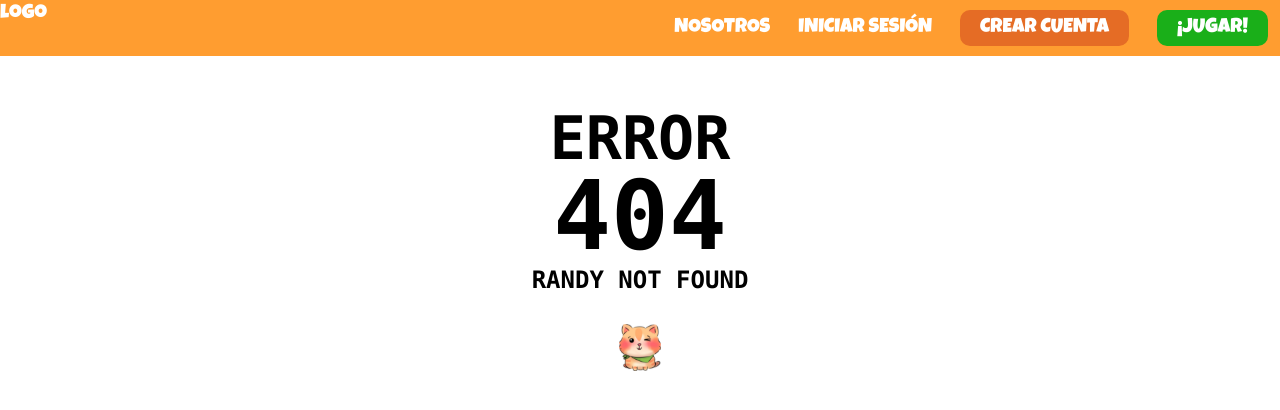
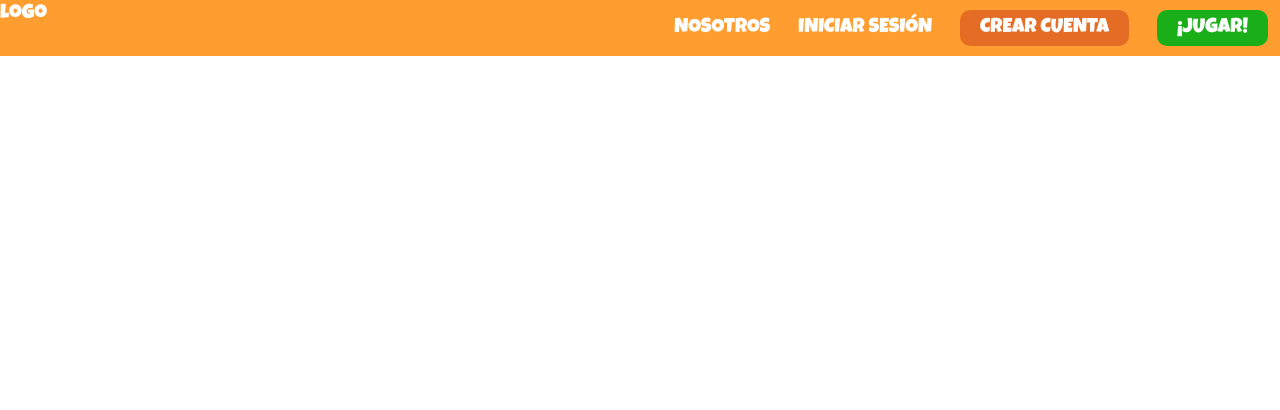
Before and after one commit to Randomlandia/frontend, a Next.js app: page /about in a window 1280 px wide. Before the commit this address had no page. Shown: the top 410 px of the page. Built offline with nearby package versions, Linux system fonts and the light colour scheme; a web font is replaced by a local one.

Commit message:
ERROR404 component done

```diff
--- a/components/RandyNotFound.jsx
+++ b/components/RandyNotFound.jsx
@@ -1,21 +1,30 @@
 export default function RandyNotFound() {
   return (
-    <div className="flex flex-col p-10">
+    <div className="flex flex-col p-10 overflow-hidden">
       {/* TITULO DEL ERROR 404 */}
       <div className="flex-wrap justify-center p-3">
-        <p className="font-mono text-black text-center font-extrabold text-6xl">
-          ERROR
+        <p className="font-mono text-zinc-500 text-center font-extrabold text-8xl">
+          4 0 4
         </p>
-        <p className="font-mono text-black text-center font-extrabold text-8xl">
-          404
-        </p>
-        <p className="font-mono text-black text-center font-extrabold text-2xl">
-          RANDY NOT FOUND
+        <p className="font-mono text-zinc-500 text-center  text-lg">
+          Randy no pudo encontrar la página que estabas buscando
         </p>
       </div>
       {/* RANDY */}
       <div className="flex justify-center p-4">
-        <img src="/randy_wink.svg" alt="" className="h-22 w-22" />
+        <img
+          src="/RANDY_NOTFOUND.svg"
+          alt="RandyNotFound"
+          className="h-52 w-auto"
+        />
+      </div>
+      <div className="flex justify-center ">
+        <a
+          href="/"
+          className="font-mont font-semibold text-zinc-500 hover:text-pcyan hover:underline text-center text-lg "
+        >
+          Regresar al inicio
+        </a>
       </div>
     </div>
   );
--- a/pages/about.jsx
+++ b/pages/about.jsx
@@ -1,13 +1,9 @@
-import RandyNotFound from "@/components/RandyNotFound";
 import Navbar from "../components/Navbar";
 
 export default function About() {
   return (
     <main className="w-full min-h-screen bg-white">
       <Navbar />
-      <div>
-        <RandyNotFound />
-      </div>
     </main>
   );
 }
```
Also changed, not shown: public/RANDY_NOTFOUND.svg (added).
